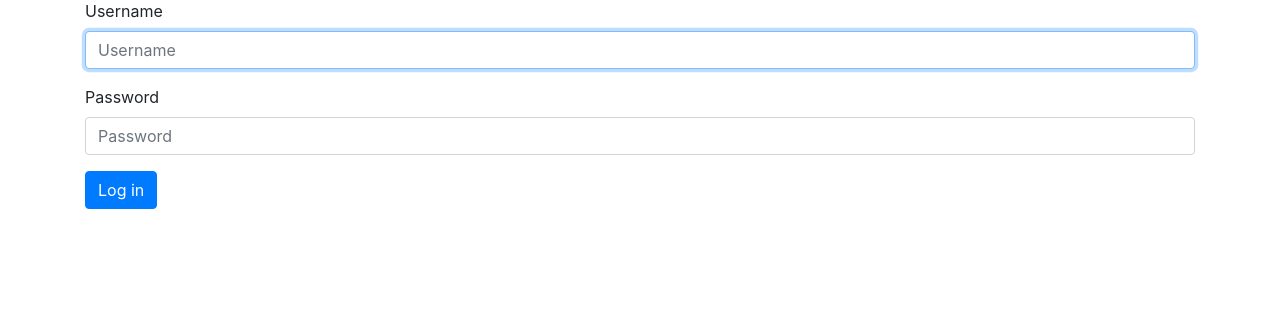
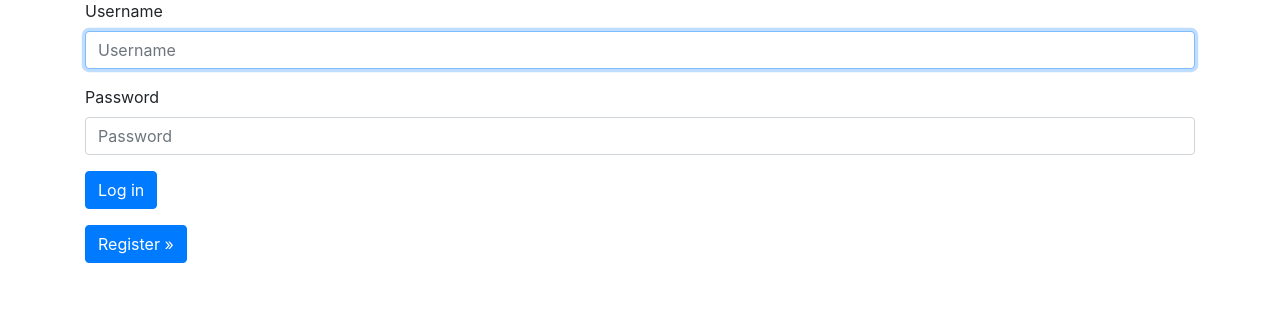
Before and after one commit to gitgibbo/jdeapp, a Django app: page /users/login/ in a window 1280 px wide. Shown: the part 146-469 px from the top of the page. Run offline with Django 4.2, Linux system fonts and the light colour scheme; some libraries are stand-ins or nearby versions.

Commit message:
login now includes register button

```diff
--- a/users/templates/registration/logged_out.html
+++ b/users/templates/registration/logged_out.html
@@ -1,4 +1,4 @@
 {% extends "bos/base.html" %}
 {% block content %}
- <p>You have been logged out. Thank you for visiting!</p>
+ <p>You have been logged out. Don't stay away to long.... those BOS's need submitting.....</p>
 {% endblock content %}
--- a/users/templates/registration/login.html
+++ b/users/templates/registration/login.html
@@ -10,7 +10,9 @@
     {% csrf_token %}
     {% bootstrap_form form %}
     {% buttons %}
-      <button name="submit" class="btn btn-primary">Log in</button>
+      <button name="submit" class="btn btn-primary">Log in</button><p></p>
+      <p><a class="btn btn-primary" href="{% url 'users:register' %}"
+      role="button">Register &raquo;</a></p>
     {% endbuttons %}
     <input type="hidden" name="next"
       value="{% url 'bos:index' %}" />
```
